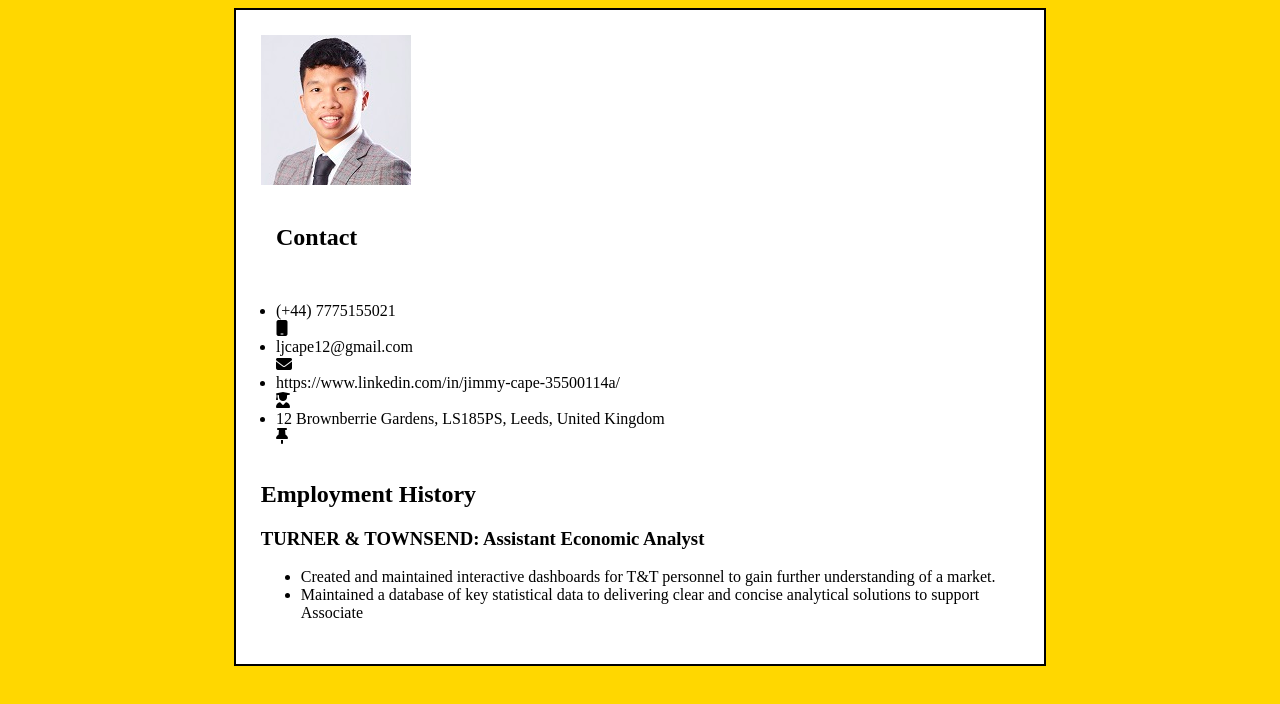
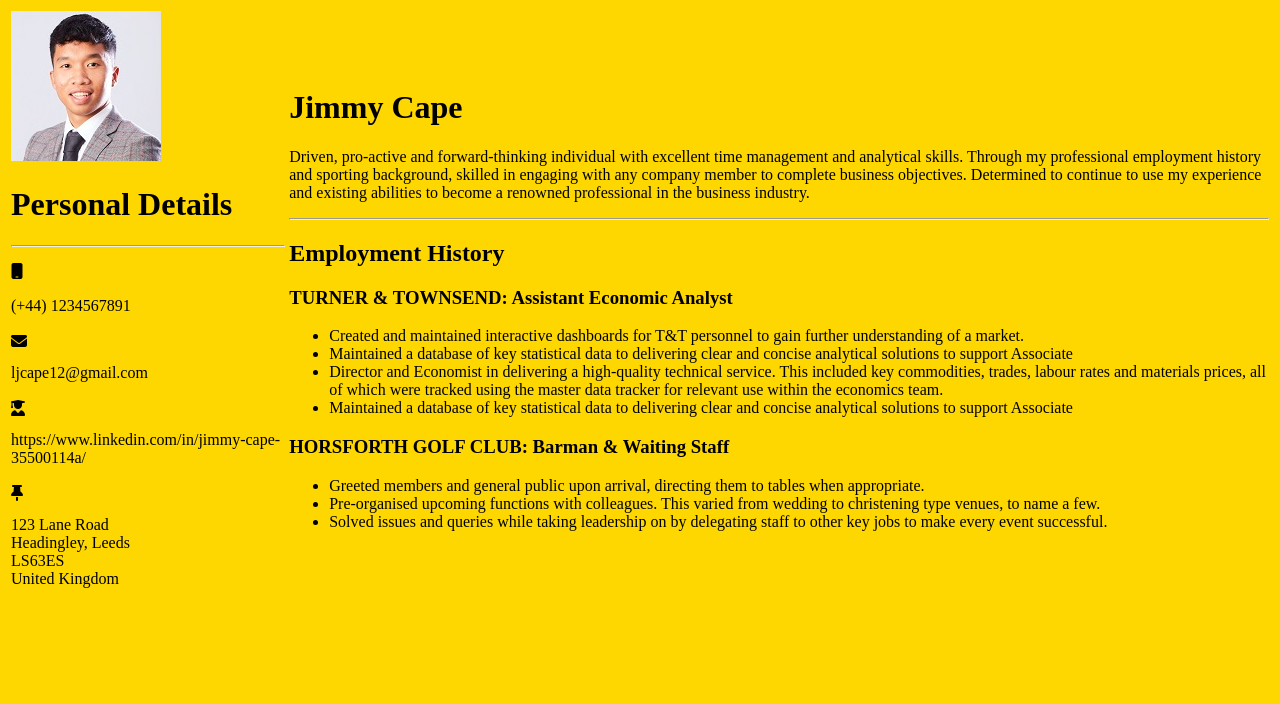
Before and after one commit to JC753/digital-space, a plain HTML site: page index.html in a window 1280 px wide. Drawn offline with Linux system fonts and the light colour scheme.

Commit message:
Update index.html
change code layout

```diff
--- a/index.html
+++ b/index.html
@@ -6,34 +6,50 @@
   <meta name="viewport" content="width=device-width, initial-scale=1.0">
   <link rel="stylesheet" href="./styles/main.css">
   <style>
-    @import url('https://fonts.googleapis.com/css2?family=Nunito&display=swap');
+   @import url('https://fonts.googleapis.com/css2?family=Nunito+Sans:ital@1&display=swap');
     </style>
   <script src="https://kit.fontawesome.com/1955079183.js" crossorigin="anonymous"></script>
   <title>Resume</title>
 </head>
 <body>
-  <section class="Contact_Info">
-    <img src="./Images/ProPP_150px.jpg" alt="Profile Picture">
-    <h2 class="Contact_Info">Contact</h2>
-    <ul class="Contact_Info">
-      <li>(+44) 7775155021</li>
-        <i class="fas fa-mobile"></i>
-      <li>ljcape12@gmail.com</li>
-        <i class="fas fa-envelope"></i>
-      <li>https://www.linkedin.com/in/jimmy-cape-35500114a/</li>
-        <i class="fas fa-user-graduate"></i>
-      <li>12 Brownberrie Gardens, LS185PS, Leeds, United Kingdom</li>
-        <i class="fas fa-thumbtack"></i>
-    </ul>
-    <div class="Employment_History">
+<!--Personal Details-->
+  <table>
+      <td class="personal-details">
+        <img src="./Images/ProPP_150px.jpg" alt="Profile picture">
+          <h1>Personal Details</h1> <hr>
+            <p>
+              <i class="fas fa-mobile"></i> <pre></pre> (+44) 1234567891 <br><br>
+              <i class="fas fa-envelope"></i> <pre></pre>ljcape12@gmail.com <br><br>
+              <i class="fas fa-user-graduate"></i> <pre></pre>https://www.linkedin.com/in/jimmy-cape-35500114a/ <br><br>
+              <i class="fas fa-thumbtack"></i> <pre></pre> 123 Lane Road <br> Headingley, Leeds <br>LS63ES <br> United Kingdom
+            </p>
+      </td>
+<!--Individual summary-->
+      <td class="employment-details">
+          <h1>Jimmy Cape</h1>
+          <p>Driven, pro-active and forward-thinking individual with excellent time management and analytical skills. Through my professional employment history and sporting background, skilled in engaging with any company member to complete business objectives. Determined to continue to use my experience and existing abilities to become a renowned professional in the business industry.</p> <hr>
+<!------Employment------>
           <h2>Employment History</h2>
           <h3>TURNER & TOWNSEND: Assistant Economic Analyst</h3>
             <ul>
               <li>Created and maintained interactive dashboards for T&T personnel to gain further understanding of a market.</li>
               <li>Maintained a database of key statistical data to delivering clear and concise analytical solutions to support Associate</li>
+              <li>Director and Economist in delivering a high-quality technical service. This included key commodities, trades, labour rates and materials prices, all of which were tracked using the master data tracker for relevant use within the
+              economics team.</li>
+              <li>Maintained a database of key statistical data to delivering clear and concise analytical solutions to support Associate</li>
               </ul>
-      <p></p>
-    </div>
-  </section>
+          <h3>HORSFORTH GOLF CLUB: Barman & Waiting Staff</h3>
+            <ul>
+              <li>Greeted members and general public upon arrival, directing them to tables when appropriate.</li>
+              <li>Pre-organised upcoming functions with colleagues. This varied from wedding to christening type venues, to name a
+                few.</li>
+              <li>
+                  Solved issues and queries while taking leadership on by delegating staff to other key jobs to make every event successful.
+              </li>
+            </ul>
+        </td>
+  </table>
+<!-----Employment Ends----->
+
 </body>
 </html>
```
Lines whose indentation alone changed are shown as unchanged.
